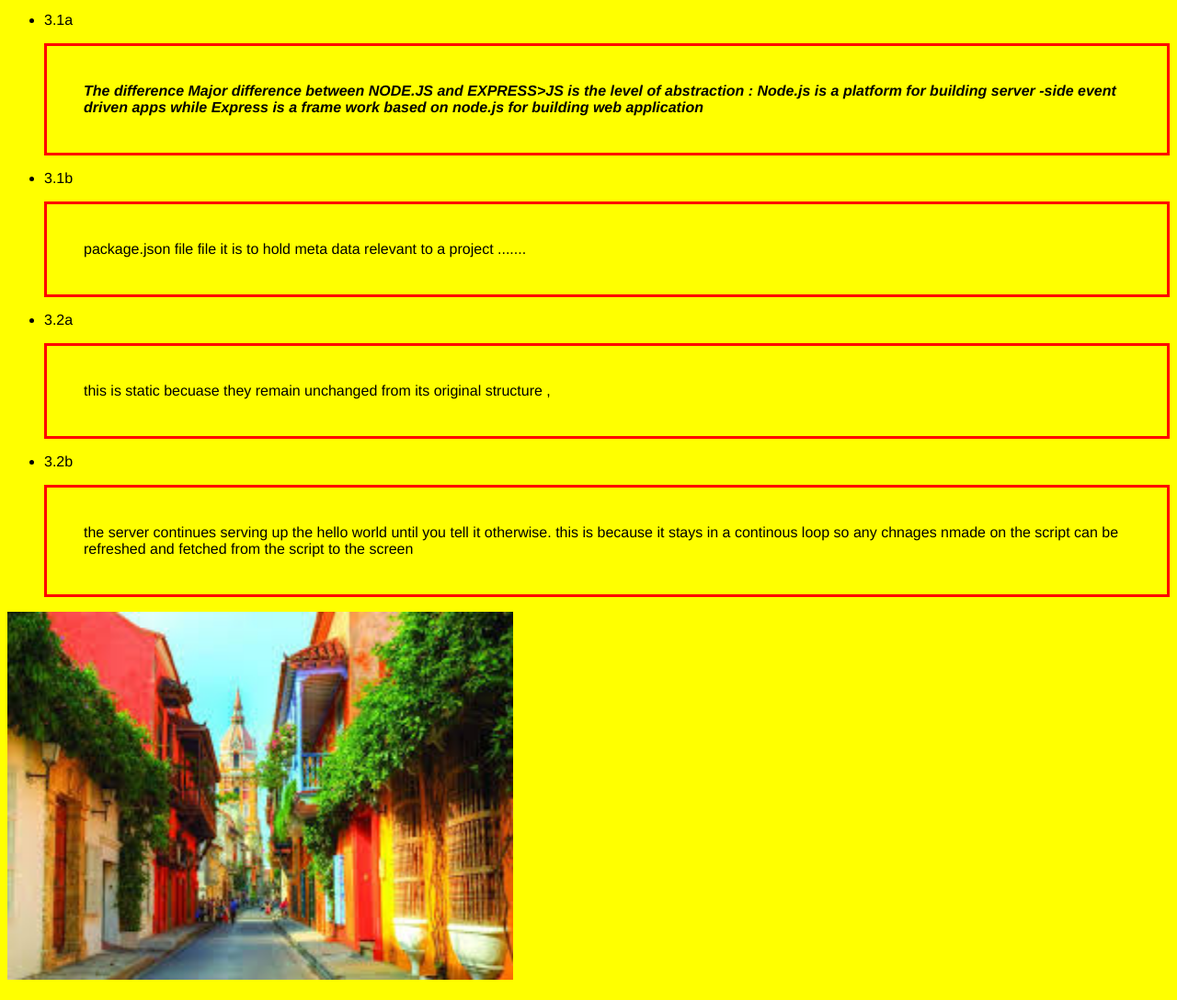
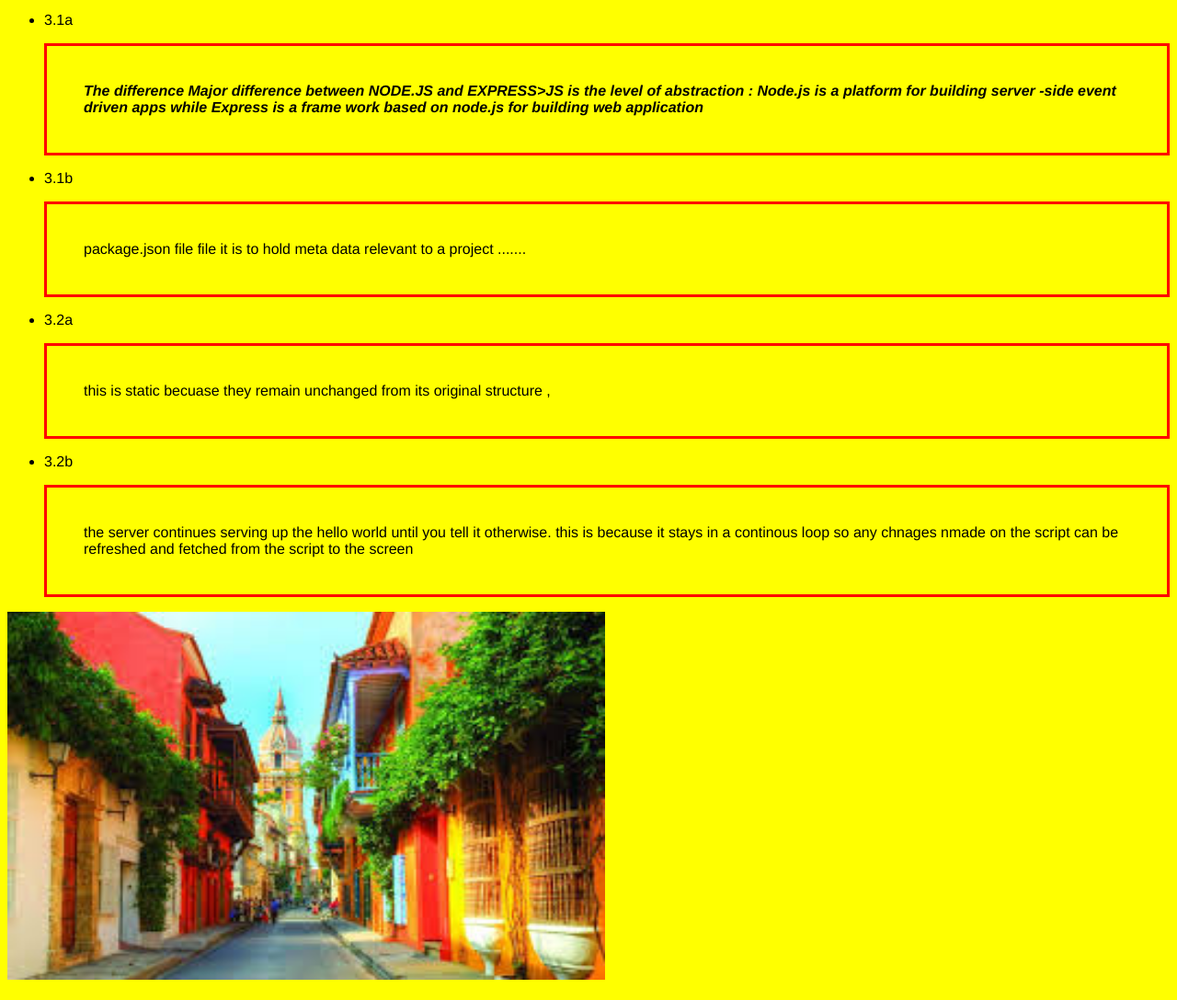
Before and after one commit to Kwab4/cs336, a website: page lab03/public/index.html in a window 1280 px wide. Shown: the part 285-1372 px from the top of the page at 92% size. Drawn offline with Linux system fonts and the light colour scheme.

Commit message:
Update style.css

```diff
--- a/lab03/public/style.css
+++ b/lab03/public/style.css
@@ -2,7 +2,7 @@ body {
     font-family: Helvetica, Ariel, sans-serif;
 }
 img {
-    width: 550px;
+    width: 650px;
 }
 table {
     border-collapse: collapse;
```
